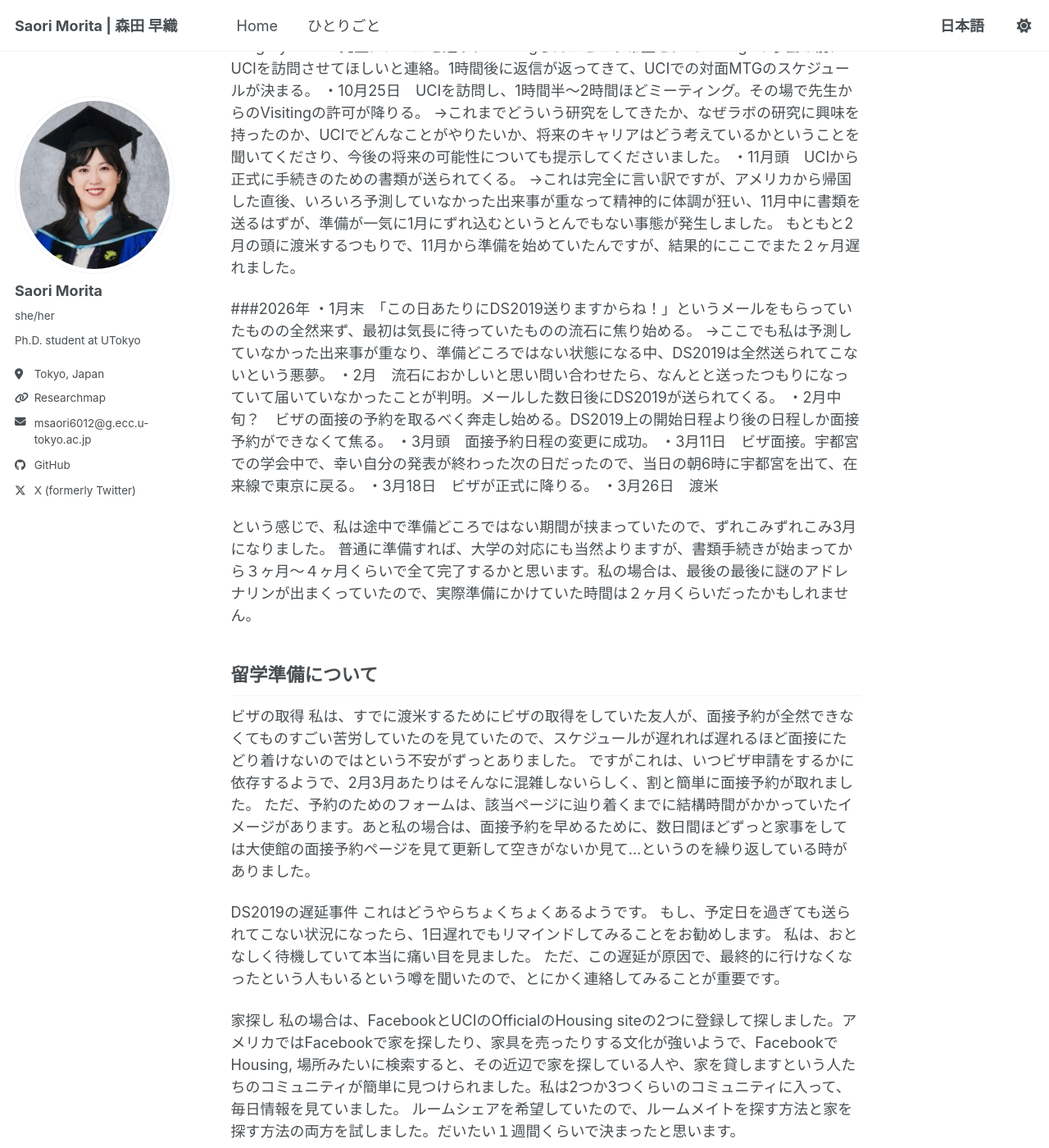
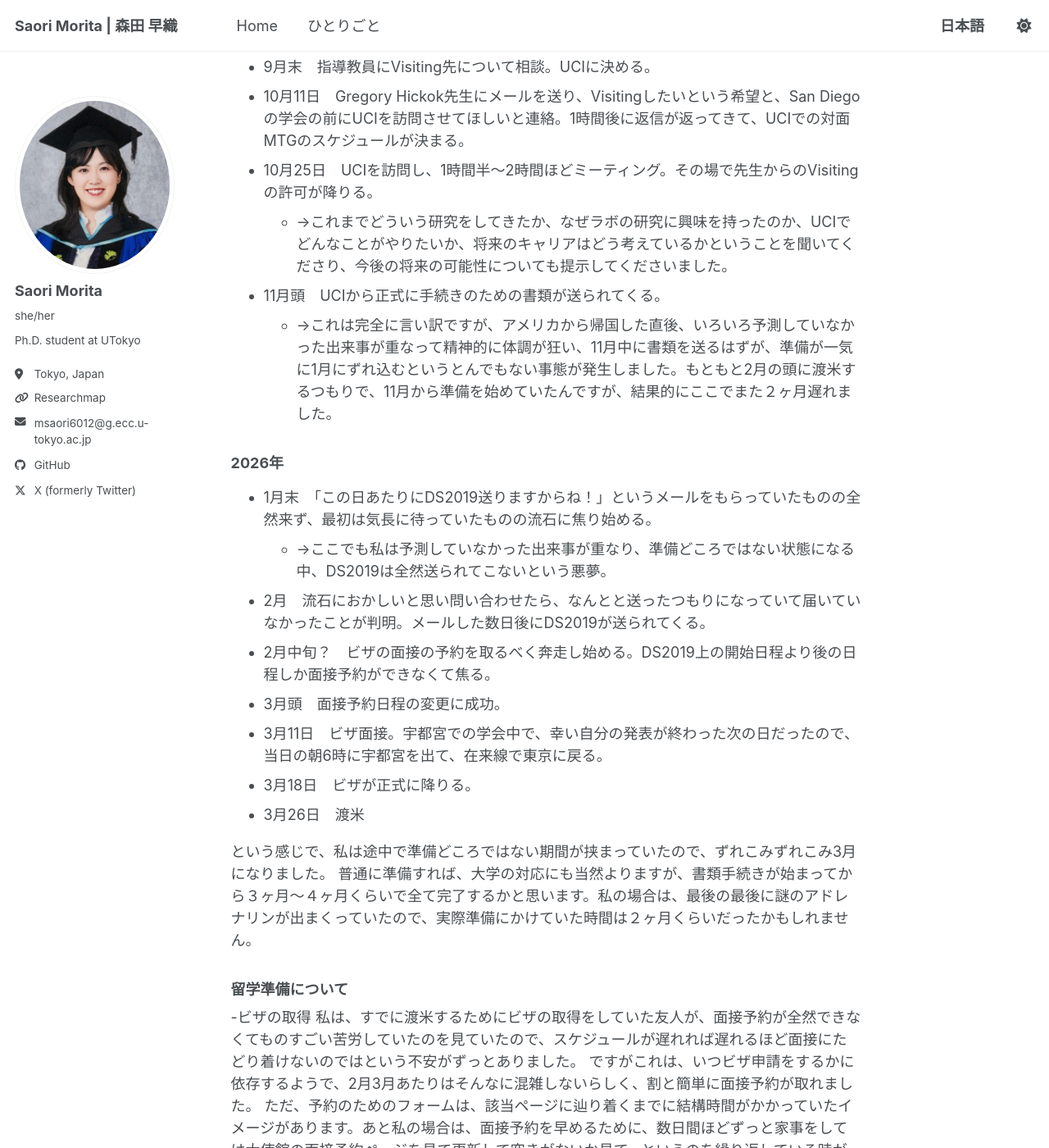
Before and after one commit to sao-m1023lily/sao-m1023lily.github.io, a Jekyll site: the page built from _posts/2026-07-17-irvine.md, in a window 1280 px wide and 1400 px high, scrolled down 2081 px. Shown: the whole window at 82% size. Built offline with Jekyll 4.4.1, drawn with Linux system fonts in a browser that asks for light colours; a script bundle is joined from its source files by our own code; library files that are not in the unit come from our copies; some of the changed text lies outside the part shown.

Commit message:
Update 2026-07-17-irvine.md

```diff
--- a/_posts/2026-07-17-irvine.md
+++ b/_posts/2026-07-17-irvine.md
@@ -50,44 +50,46 @@ Hickok先生は、何のつながりもない私に対してもとてもwelcome
 
 ざっとスケジュールを箇条書きにするとこんな感じです。
 
-###2025年
-・9月末　指導教員にVisiting先について相談。UCIに決める。
-・10月11日　Gregory Hickok先生にメールを送り、Visitingしたいという希望と、San Diegoの学会の前にUCIを訪問させてほしいと連絡。1時間後に返信が返ってきて、UCIでの対面MTGのスケジュールが決まる。
-・10月25日　UCIを訪問し、1時間半〜2時間ほどミーティング。その場で先生からのVisitingの許可が降りる。
-    →これまでどういう研究をしてきたか、なぜラボの研究に興味を持ったのか、UCIでどんなことがやりたいか、将来のキャリアはどう考えているかということを聞いてくださり、今後の将来の可能性についても提示してくださいました。
-・11月頭　UCIから正式に手続きのための書類が送られてくる。
-    →これは完全に言い訳ですが、アメリカから帰国した直後、いろいろ予測していなかった出来事が重なって精神的に体調が狂い、11月中に書類を送るはずが、準備が一気に1月にずれ込むというとんでもない事態が発生しました。
-    もともと2月の頭に渡米するつもりで、11月から準備を始めていたんですが、結果的にここでまた２ヶ月遅れました。
+### 2025年
 
-###2026年
-・1月末　「この日あたりにDS2019送りますからね！」というメールをもらっていたものの全然来ず、最初は気長に待っていたものの流石に焦り始める。
-    →ここでも私は予測していなかった出来事が重なり、準備どころではない状態になる中、DS2019は全然送られてこないという悪夢。
-・2月　流石におかしいと思い問い合わせたら、なんとと送ったつもりになっていて届いていなかったことが判明。メールした数日後にDS2019が送られてくる。
-・2月中旬？　ビザの面接の予約を取るべく奔走し始める。DS2019上の開始日程より後の日程しか面接予約ができなくて焦る。
-・3月頭　面接予約日程の変更に成功。
-・3月11日　ビザ面接。宇都宮での学会中で、幸い自分の発表が終わった次の日だったので、当日の朝6時に宇都宮を出て、在来線で東京に戻る。
-・3月18日　ビザが正式に降りる。
-・3月26日　渡米
+- 9月末　指導教員にVisiting先について相談。UCIに決める。
+- 10月11日　Gregory Hickok先生にメールを送り、Visitingしたいという希望と、San Diegoの学会の前にUCIを訪問させてほしいと連絡。1時間後に返信が返ってきて、UCIでの対面MTGのスケジュールが決まる。
+- 10月25日　UCIを訪問し、1時間半〜2時間ほどミーティング。その場で先生からのVisitingの許可が降りる。
+  - →これまでどういう研究をしてきたか、なぜラボの研究に興味を持ったのか、UCIでどんなことがやりたいか、将来のキャリアはどう考えているかということを聞いてくださり、今後の将来の可能性についても提示してくださいました。
+- 11月頭　UCIから正式に手続きのための書類が送られてくる。
+  - →これは完全に言い訳ですが、アメリカから帰国した直後、いろいろ予測していなかった出来事が重なって精神的に体調が狂い、11月中に書類を送るはずが、準備が一気に1月にずれ込むというとんでもない事態が発生しました。もともと2月の頭に渡米するつもりで、11月から準備を始めていたんですが、結果的にここでまた２ヶ月遅れました。
+
+### 2026年
+
+- 1月末　「この日あたりにDS2019送りますからね！」というメールをもらっていたものの全然来ず、最初は気長に待っていたものの流石に焦り始める。
+  - →ここでも私は予測していなかった出来事が重なり、準備どころではない状態になる中、DS2019は全然送られてこないという悪夢。
+- 2月　流石におかしいと思い問い合わせたら、なんとと送ったつもりになっていて届いていなかったことが判明。メールした数日後にDS2019が送られてくる。
+- 2月中旬？　ビザの面接の予約を取るべく奔走し始める。DS2019上の開始日程より後の日程しか面接予約ができなくて焦る。
+- 3月頭　面接予約日程の変更に成功。
+- 3月11日　ビザ面接。宇都宮での学会中で、幸い自分の発表が終わった次の日だったので、当日の朝6時に宇都宮を出て、在来線で東京に戻る。
+- 3月18日　ビザが正式に降りる。
+- 3月26日　渡米
 
 という感じで、私は途中で準備どころではない期間が挟まっていたので、ずれこみずれこみ3月になりました。
 普通に準備すれば、大学の対応にも当然よりますが、書類手続きが始まってから３ヶ月〜４ヶ月くらいで全て完了するかと思います。私の場合は、最後の最後に謎のアドレナリンが出まくっていたので、実際準備にかけていた時間は２ヶ月くらいだったかもしれません。
 
-## 留学準備について
+### 留学準備について
 
-ビザの取得
+-ビザの取得
 私は、すでに渡米するためにビザの取得をしていた友人が、面接予約が全然できなくてものすごい苦労していたのを見ていたので、スケジュールが遅れれば遅れるほど面接にたどり着けないのではという不安がずっとありました。
 ですがこれは、いつビザ申請をするかに依存するようで、2月3月あたりはそんなに混雑しないらしく、割と簡単に面接予約が取れました。
 ただ、予約のためのフォームは、該当ページに辿り着くまでに結構時間がかかっていたイメージがあります。あと私の場合は、面接予約を早めるために、数日間ほどずっと家事をしては大使館の面接予約ページを見て更新して空きがないか見て...というのを繰り返している時がありました。
 
-DS2019の遅延事件
+-DS2019の遅延事件
 これはどうやらちょくちょくあるようです。
 もし、予定日を過ぎても送られてこない状況になったら、1日遅れでもリマインドしてみることをお勧めします。
 私は、おとなしく待機していて本当に痛い目を見ました。
 ただ、この遅延が原因で、最終的に行けなくなったという人もいるという噂を聞いたので、とにかく連絡してみることが重要です。
 
-家探し
+-家探し
 私の場合は、FacebookとUCIのOfficialのHousing siteの2つに登録して探しました。アメリカではFacebookで家を探したり、家具を売ったりする文化が強いようで、FacebookでHousing, 場所みたいに検索すると、その近辺で家を探している人や、家を貸しますという人たちのコミュニティが簡単に見つけられました。私は2つか3つくらいのコミュニティに入って、毎日情報を見ていました。
 ルームシェアを希望していたので、ルームメイトを探す方法と家を探す方法の両方を試しました。だいたい１週間くらいで決まったと思います。
+
 
 家についても私は運要素が強く、Facebookで「この時期からこの時期まで住める家探してるんだ」と投稿した際、すぐに「うちどう？」と声をかけてくださった方がいて、ただ家はとても良さそうだったものの、UCIのキャンパスまで自転車なら10分、徒歩だと1時間という謎すぎる表示がGoogle Map上で出ていて躊躇していました。
 ただ、UCI内の寮では、自分が滞在する期間に合う家が見つけられず、「もうここしかないかも、でも自転車がない。ちょっとだけ考えさせてほしい」と連絡したところ、「他にも何人かから希望が来ているけど、あなたを最優先にするつもりだから安心して」と言ってもらえて、数日の間に自転車を入手するアテが見つかり、「住みます」と答えたという背景がありました。
```
